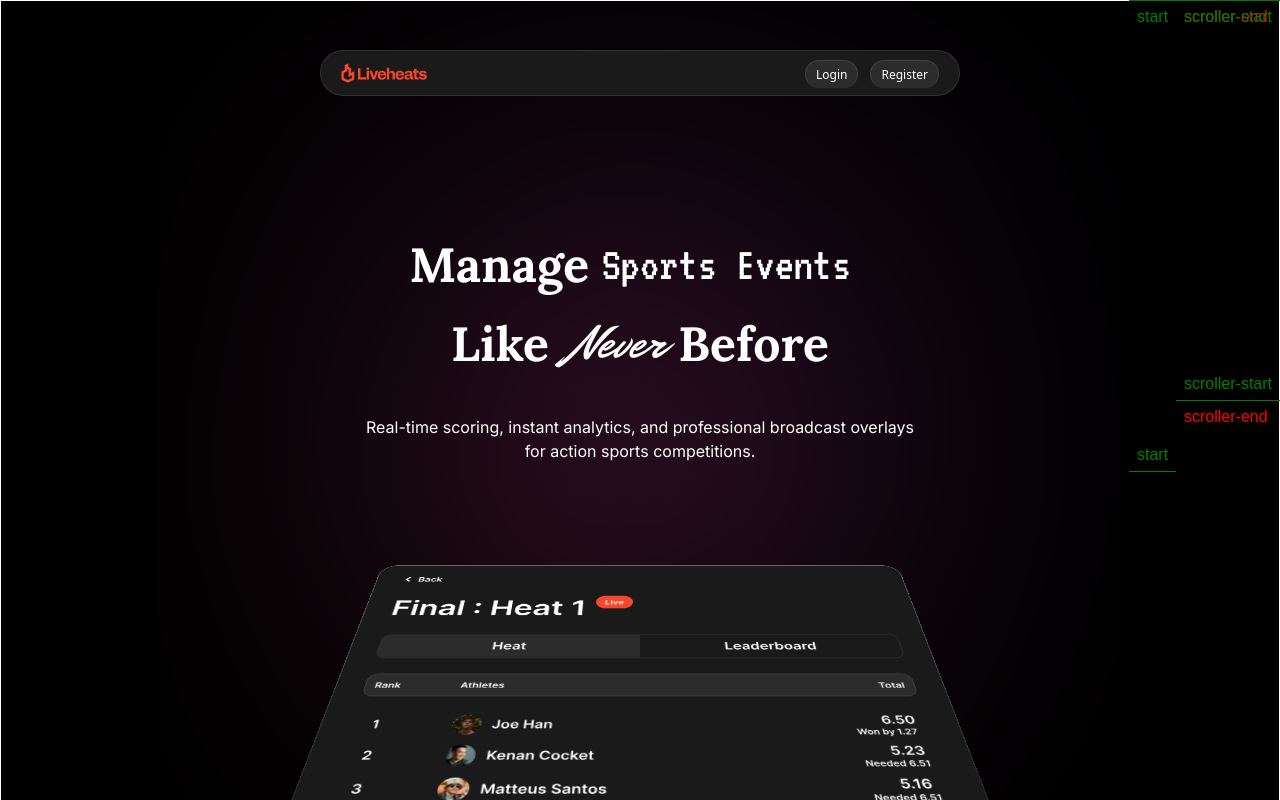
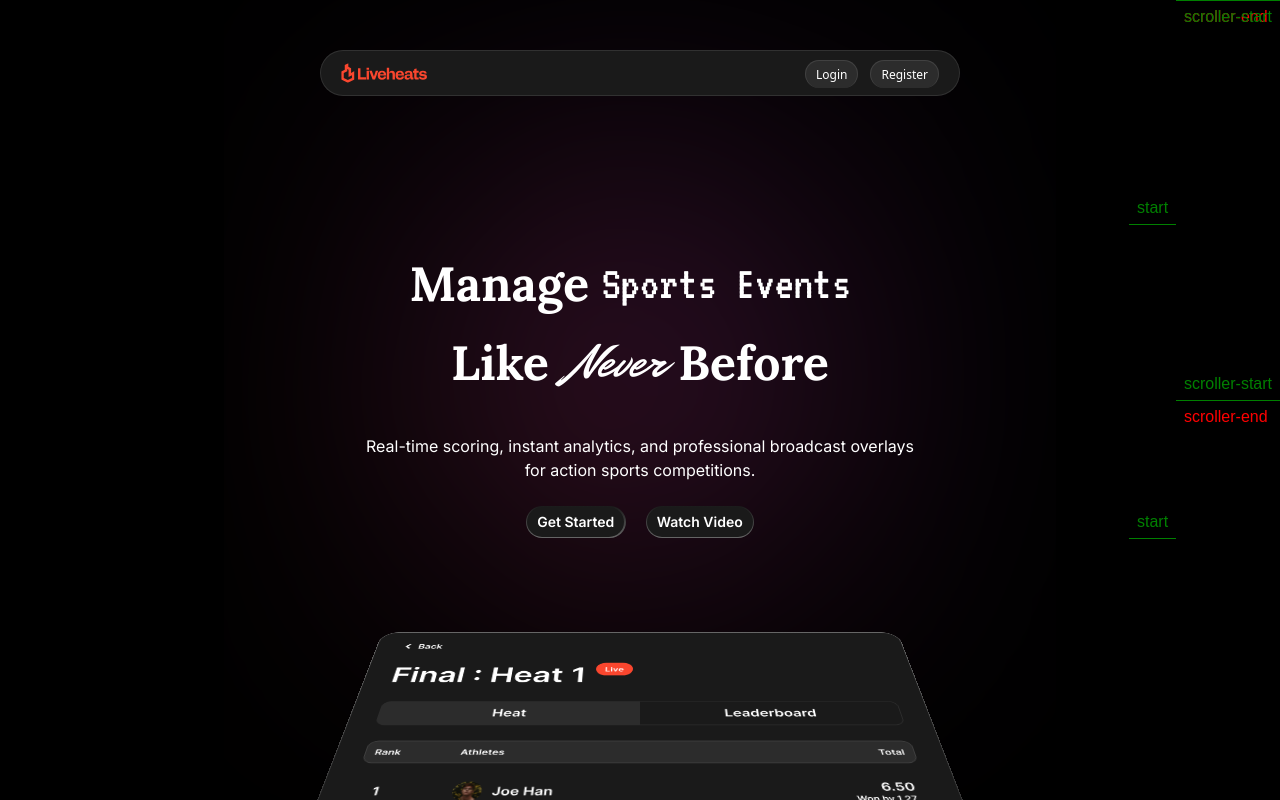
Before and after one commit to epenflow/liveheats, a Next.js app: page / in a window 1280 px wide. Shown: the top 800 px of the page. Built offline with nearby package versions, Linux system fonts and the light colour scheme.

Commit message:
fix(hero): Adjust layout and styling for improved hero section presentation

```diff
--- a/src/components/views/hero/base.css
+++ b/src/components/views/hero/base.css
@@ -9,7 +9,7 @@
 		align-items: center;
 		justify-content: center;
 		position: relative;
-		/* margin-top: 14rem; */
+		margin-top: 14rem;
 	}
 	.hero-content {
 		@apply space-y-6;
@@ -37,8 +37,9 @@
 		position: absolute;
 		width: 100%;
 		height: 100%;
-		top: 0;
+		top: -14rem;
 		left: 0;
+		/* border: 1px solid red; */
 	}
 	.gradient-circle img {
 		width: 100%;
@@ -46,9 +47,10 @@
 		object-fit: contain;
 	}
 	.gradient-box {
-		@apply bg-gradient-to-t from-black to-transparent;
+		@apply bg-gradient-to-t from-black to-transparent bg-white;
 		width: 100%;
 		height: 15rem;
 		bottom: 0;
+		position: absolute;
 	}
 }
--- a/src/components/views/hero/index.tsx
+++ b/src/components/views/hero/index.tsx
@@ -10,8 +10,8 @@ const Hero: React.FC<Props> = ({ scope }) => {
 	return (
 		<section
 			ref={scope}
-			className="hero-container border border-white">
-			<div className="hero-content translate-y-full">
+			className="hero-container">
+			<div className="hero-content">
 				<h1 className="content-heading">
 					{Object.entries(content.heading).map(([id, Element]) => (
 						<Element key={id} />
@@ -22,6 +22,18 @@ const Hero: React.FC<Props> = ({ scope }) => {
 						<Element key={id} />
 					))}
 				</p>
+				<div className="flex items-center justify-center gap-5">
+					<div className="font-inter rounded-[20px] p-px bg-gradient-to-b from-grey-200 to-[#666666] overflow-clip">
+						<button className="text-sm bg-grey-200 font-semibold m-[0.25px] rounded-full px-[10px] py-[5px]">
+							Get Started
+						</button>
+					</div>
+					<div className="font-inter rounded-[20px] p-px bg-gradient-to-b from-grey-200 to-[#666666] overflow-clip">
+						<button className="text-sm bg-grey-200 font-semibold m-[0.25px] rounded-full px-[10px] py-[5px]">
+							Watch Video
+						</button>
+					</div>
+				</div>
 			</div>
 			<Gradient />
 			<Heat />
@@ -95,7 +107,7 @@ const resources = {
 					height={0}
 				/>
 			</div>
-			<div className="gradient-box" />
+			{/* <div className="gradient-box" /> */}
 		</React.Fragment>
 	),
 	Heat: dynamic(() => import('@/components/base/heat')),
```
